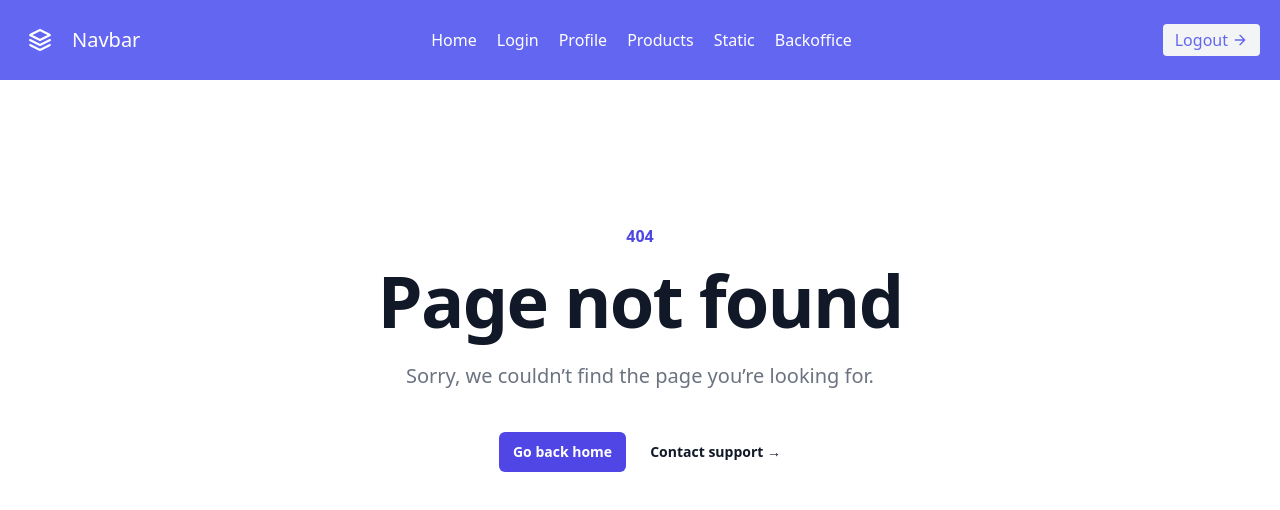
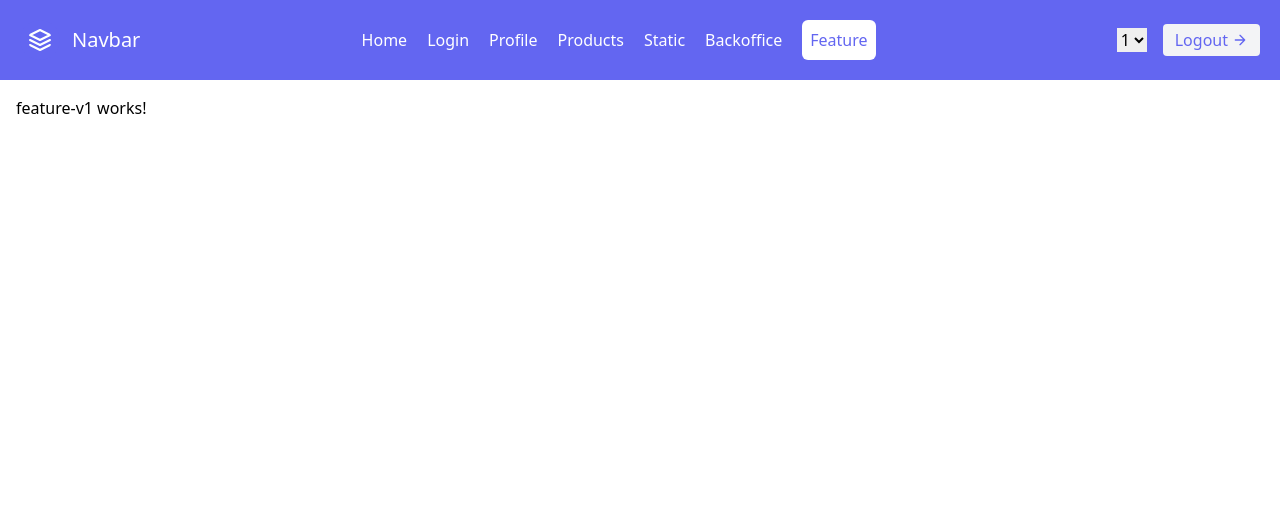
Before and after one commit to mohit-rathi/angular-16-guards-demo, an Angular app: page /feature in a window 1280 px wide. Before the commit this address had no page. Shown: the top 510 px of the page. Built offline with nearby package versions, Linux system fonts and the light colour scheme.

Commit message:
Can match guard matching multiple routes of same name

```diff
--- a/src/app/app-routing.module.ts
+++ b/src/app/app-routing.module.ts
@@ -1,4 +1,4 @@
-import { NgModule } from '@angular/core';
+import { inject, NgModule } from '@angular/core';
 import { RouterModule, Routes } from '@angular/router';
 import { HomeComponent } from './components/home/home.component';
 import { LoginComponent } from './components/login/login.component';
@@ -13,6 +13,10 @@ import { WishlistComponent } from './components/wishlist/wishlist.component';
 import { CartComponent } from './components/cart/cart.component';
 import { OrdersComponent } from './components/orders/orders.component';
 import { StaticComponent } from './components/static/static.component';
+import { FeatureV1Component } from './components/feature-v1/feature-v1.component';
+import { FeatureV2Component } from './components/feature-v2/feature-v2.component';
+import { FeatureService } from './services/feature.service';
+import { featureGuard } from './guards/feature.guard';
 
 const routes: Routes = [
   {
@@ -79,6 +83,20 @@ const routes: Routes = [
     loadChildren: () => import('./admin/admin.module').then(m => m.AdminModule),
   },
   {
+    path: 'feature',
+    // canActivate: [() => inject(FeatureService).getVersion() === 1],
+    // canMatch: [() => inject(FeatureService).getVersion() === 1],
+    canMatch: [featureGuard(1)],
+    component: FeatureV1Component,
+  },
+  {
+    path: 'feature',
+    // canActivate: [() => inject(FeatureService).getVersion() === 2],
+    // canMatch: [() => inject(FeatureService).getVersion() === 2],
+    canMatch: [featureGuard(2)],
+    component: FeatureV2Component,
+  },
+  {
     path: 'not-found',
     component: NotFoundComponent,
   },
--- a/src/app/app.module.ts
+++ b/src/app/app.module.ts
@@ -16,6 +16,8 @@ import { WishlistComponent } from './components/wishlist/wishlist.component';
 import { CartComponent } from './components/cart/cart.component';
 import { OrdersComponent } from './components/orders/orders.component';
 import { StaticComponent } from './components/static/static.component';
+import { FeatureV1Component } from './components/feature-v1/feature-v1.component';
+import { FeatureV2Component } from './components/feature-v2/feature-v2.component';
 
 @NgModule({
   declarations: [
@@ -31,6 +33,8 @@ import { StaticComponent } from './components/static/static.component';
     CartComponent,
     OrdersComponent,
     StaticComponent,
+    FeatureV1Component,
+    FeatureV2Component,
   ],
   imports: [BrowserModule, AppRoutingModule, ReactiveFormsModule],
   providers: [],
--- /dev/null
+++ b/src/app/components/feature-v1/feature-v1.component.html
@@ -0,0 +1 @@
+<p>feature-v1 works!</p>
--- /dev/null
+++ b/src/app/components/feature-v2/feature-v2.component.html
@@ -0,0 +1 @@
+<p>feature-v2 works!</p>
--- a/src/app/components/header/header.component.html
+++ b/src/app/components/header/header.component.html
@@ -12,6 +12,11 @@
             <a class="mr-5 hover:text-gray-900" *ngFor="let link of navLinks" [routerLink]="link.path"
                 routerLinkActive="active">{{ link.label }}</a>
         </nav>
+        <div class="flex items-center gap-4 text-black">
+            <select [formControl]="version">
+                <option value="1">1</option>
+                <option value="2">2</option>
+            </select>
             <button
                 class="inline-flex items-center bg-gray-100 border-0 py-1 px-3 focus:outline-none hover:bg-gray-200 rounded text-base mt-4 md:mt-0 text-indigo-500"
                 (click)="logout()">Logout
@@ -21,4 +26,5 @@
                 </svg>
             </button>
         </div>
+    </div>
 </header>
--- a/src/app/components/header/header.component.ts
+++ b/src/app/components/header/header.component.ts
@@ -1,13 +1,18 @@
-import { Component, inject } from '@angular/core';
+import { Component, inject, OnInit } from '@angular/core';
+import { FormControl, Validators } from '@angular/forms';
 import { AuthService } from 'src/app/services/auth.service';
+import { FeatureService } from 'src/app/services/feature.service';
 
 @Component({
   selector: 'app-header',
   templateUrl: './header.component.html',
   styleUrls: ['./header.component.css'],
 })
-export class HeaderComponent {
+export class HeaderComponent implements OnInit {
   private readonly authService = inject(AuthService);
+  private readonly featureService = inject(FeatureService);
+
+  version = new FormControl<number>(1, Validators.required);
 
   navLinks = [
     { label: 'Home', path: '/home' },
@@ -16,7 +21,17 @@ export class HeaderComponent {
     { label: 'Products', path: '/products' },
     { label: 'Static', path: '/static' },
     { label: 'Backoffice', path: '/backoffice' },
+    { label: 'Feature', path: '/feature' },
   ];
+
+  ngOnInit(): void {
+    const version = this.featureService.getVersion();
+    this.version.setValue(version);
+
+    this.version.valueChanges.subscribe((value) => {
+      this.featureService.setVersion(+value!);
+    });
+  }
 
   logout() {
     this.authService.logout();
--- /dev/null
+++ b/src/app/guards/feature.guard.ts
@@ -0,0 +1,13 @@
+import { inject, Injectable } from '@angular/core';
+import { CanMatch, CanMatchFn, Route, UrlSegment, UrlTree } from '@angular/router';
+import { Observable } from 'rxjs';
+import { FeatureService } from '../services/feature.service';
+
+export const featureGuard = (version: number) => {
+  const featureGuardFn: CanMatchFn = (route, segments) => {
+    const featureService = inject(FeatureService);
+    return featureService.getVersion() === version;
+  }
+
+  return featureGuardFn;
+};
--- /dev/null
+++ b/src/app/services/feature.service.ts
@@ -0,0 +1,17 @@
+import { Injectable, signal } from '@angular/core';
+
+@Injectable({
+  providedIn: 'root',
+})
+export class FeatureService {
+  versions = signal<number[]>([1, 2]);
+  currentVersion = signal<number>(1);
+
+  getVersion() {
+    return this.currentVersion();
+  }
+
+  setVersion(version: number) {
+    this.currentVersion.set(version);
+  }
+}
```
Also changed, not shown: src/app/components/feature-v1/feature-v1.component.ts (added, +8 -0 lines), src/app/components/feature-v2/feature-v2.component.ts (added, +8 -0 lines), src/app/components/feature-v1/feature-v1.component.css (added), src/app/components/feature-v2/feature-v2.component.css (added). Lines whose indentation alone changed are shown as unchanged.
